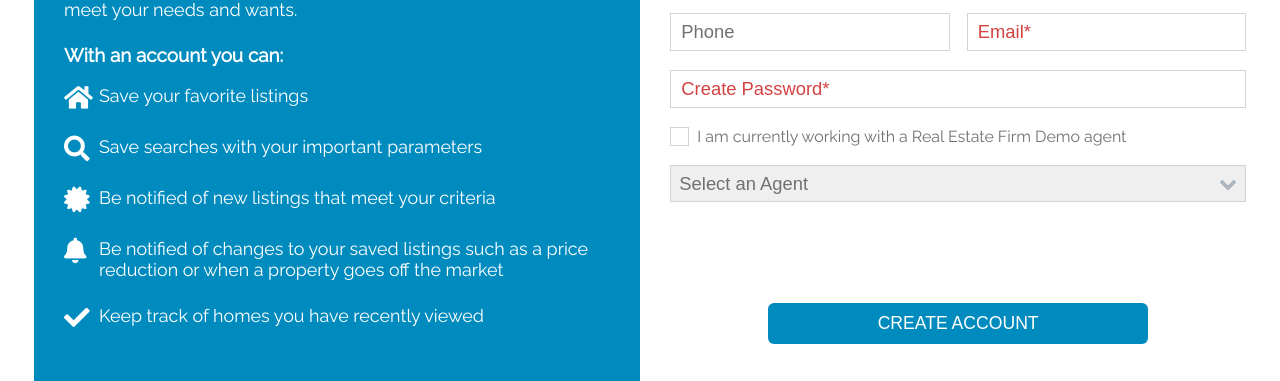
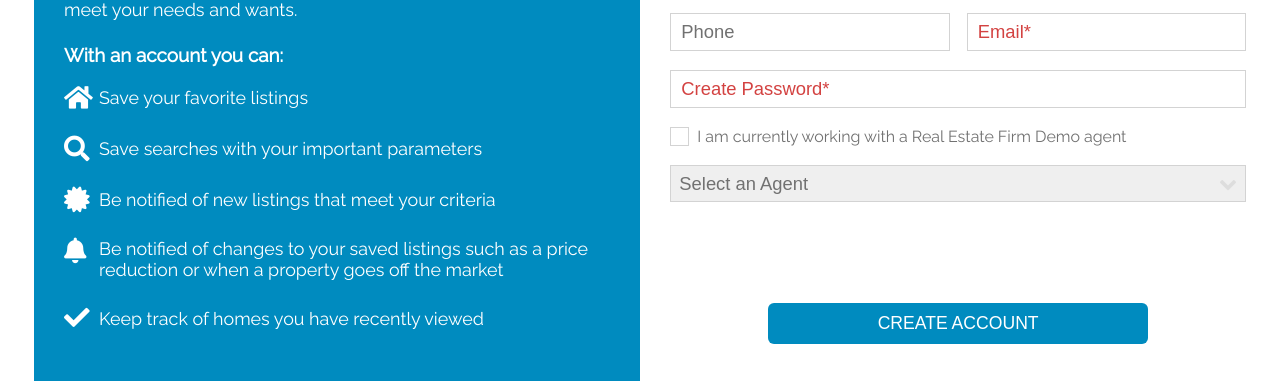
Before and after one commit to jscharbusiness/DMG, a plain HTML site: page index.html in a window 1280 px wide. Shown: the part 232-613 px from the top of the page. Drawn offline with Linux system fonts and the light colour scheme.

Commit message:
modified a few styles

```diff
--- a/main.css
+++ b/main.css
@@ -77,6 +77,12 @@ h1 {
 .account i{
 	font-size: 1.43em;
 }
+
+.account span{
+	display: flex;
+	align-items: center;
+}
+
 
 .signup {
 	grid-column: 3;
@@ -216,7 +222,7 @@ h1 {
     content:"\f078";
     font-family: "FontAwesome";
 	font-size: 18px;
-    color: #ABB3BB;
+    color: #ddd;
     right: 9px;
     top: 10px;
     position:absolute;
```
